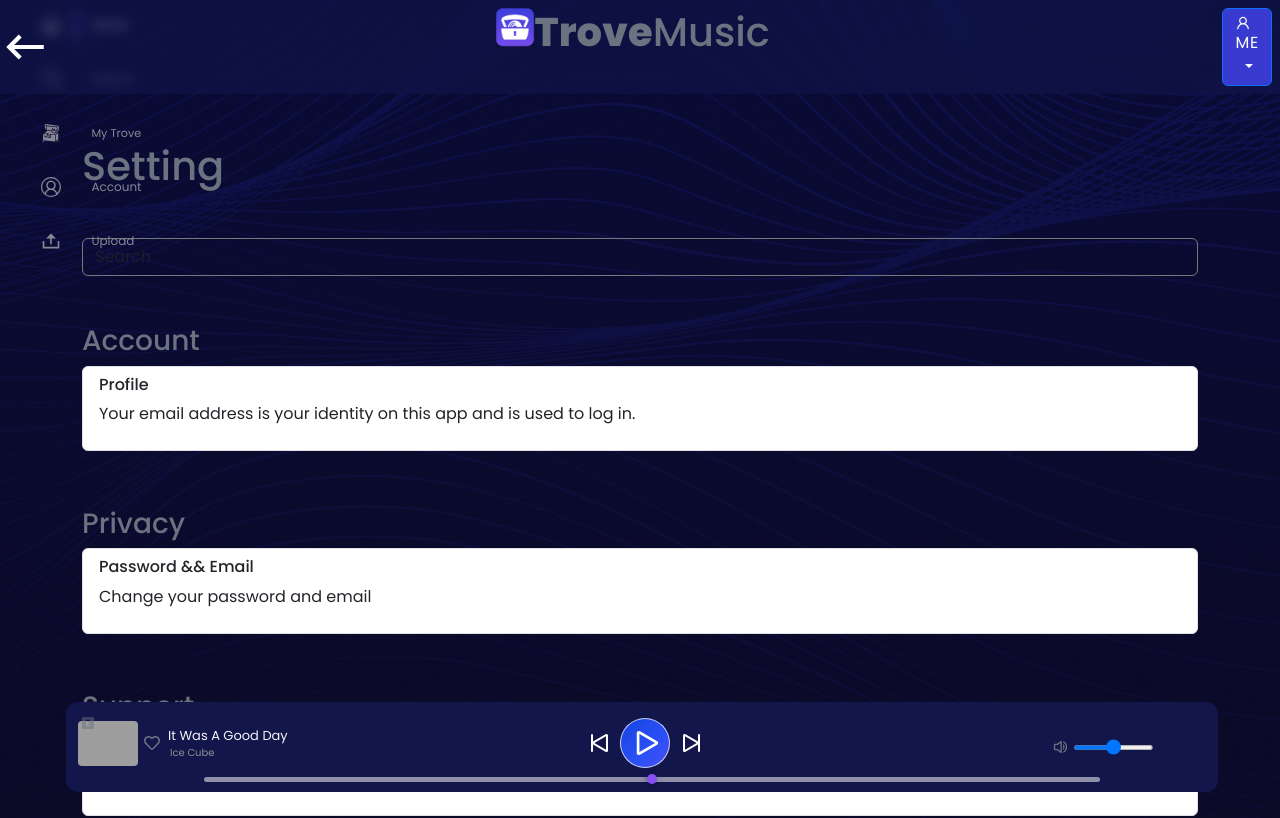
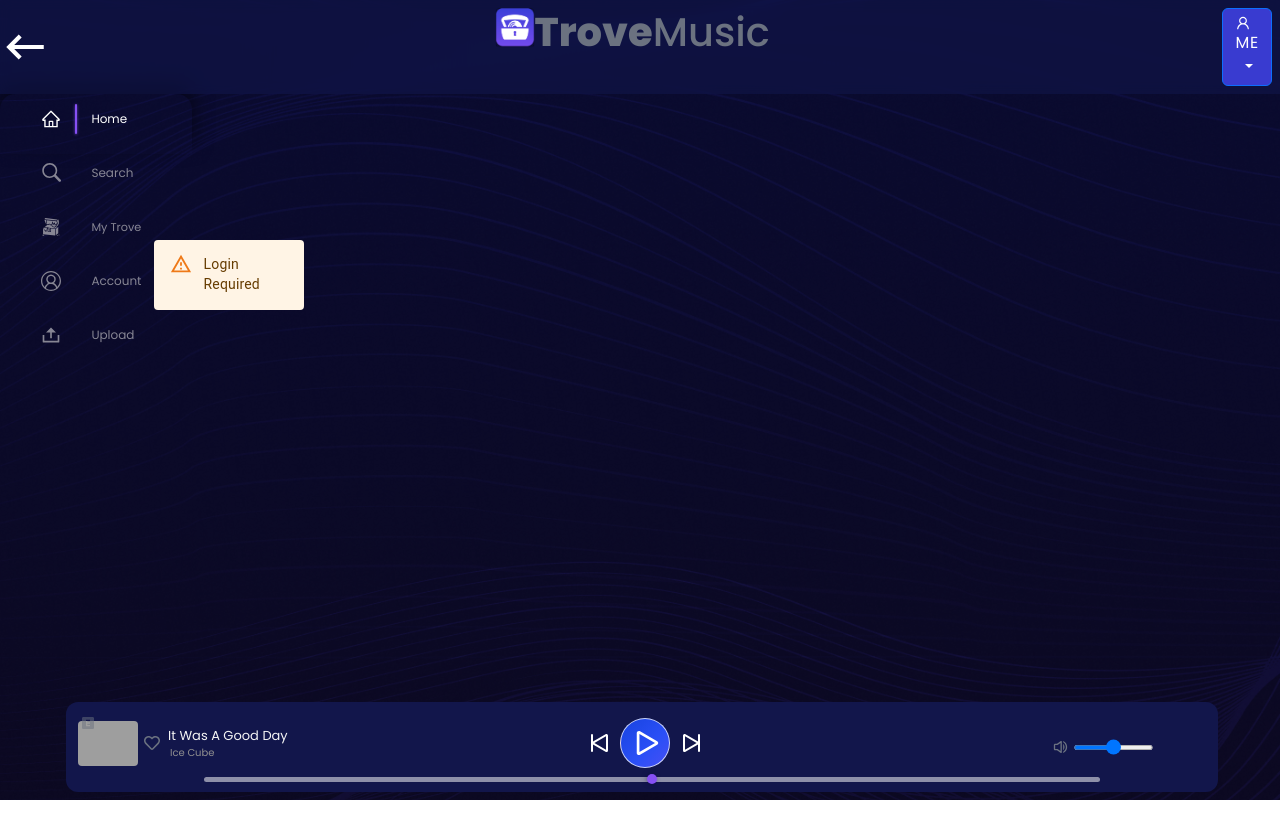
Before and after one commit to JohnMcSwiney/Trove, a React (Create React App) app: page /myaccount in a window 1280 px wide. Shown: the top 818 px of the page. Built offline with nearby package versions, Linux system fonts and the light colour scheme; grey boxes are pictures that could not be loaded.

Commit message:
fixed position with James :>

```diff
--- a/src/App.js
+++ b/src/App.js
@@ -15,10 +15,11 @@ function App() {
 
     <BrowserRouter>
 
-    <div className="text-gray-500 font-body">
+    <div className=" text-gray-500 font-body">
 
       <Header/>
-
+    <div className='body-wrap'>
+      <NavBar/>
       <Routes>
 
         <Route path='/' element={<Home/>}></Route>
@@ -36,11 +37,9 @@ function App() {
 
 
       </Routes>
-        <div className='footer-div'></div>
+      <div className='footer-div'></div>
+        </div>
         <MusicBar/>
-
-        <NavBar/>
-
     </div>
 
     </BrowserRouter>
--- a/src/components/music bar/musicbar.css
+++ b/src/components/music bar/musicbar.css
@@ -2,13 +2,10 @@
     .musicbar{
         width: 90%;
         margin: auto;
-        background: #12164B;
-        border-radius: 0px 0px 8px 8px;
-        /* overflow: hidden;  */
         position: relative;
         z-index: 15;
         padding: 2px;
-        box-shadow: 1px 1px 1px #ffffff;
+
 
     }
 
--- a/src/components/nav bar/navbar.css
+++ b/src/components/nav bar/navbar.css
@@ -1,19 +1,21 @@
 
 @media screen and (min-width:800px){
     .Nav{
-        position:fixed;
+        position:relative;
         top: 0;
         display: flex;
         flex-direction: column;
         justify-content: flex-start;
         background-color: #080C3D;
-        height: 100%;
+        height: 100vh;
         min-width: 15%;
         max-width: 20%;
         align-items: center;
         padding-top: 120px;
         gap: 2px;
         transition: 3ms;
+        z-index: 13;
+
     /* display: flex;
     flex-direction: row;
     justify-content: space-around;
--- a/src/my account/MyAccount.jsx
+++ b/src/my account/MyAccount.jsx
@@ -2,8 +2,7 @@
 import './myaccount.css'
 
 import React from 'react';
-
-
+import {Alert} from "@mui/material"
 const MyAccount = () => {
 
   const options = [
@@ -122,7 +121,11 @@ const MyAccount = () => {
 
       setVisibleOptions(returnItems)
     };
+    const userinfo = localStorage.getItem("user") !== null
+
   return (
+      <>
+          {userinfo ? (
           <div className='my-account-page'>
                  <div className="container my-5">
                     <h1>Setting</h1>
@@ -156,8 +159,8 @@ const MyAccount = () => {
                  </div>
 
 
-          </div>
-
+          </div>): (<Alert severity="warning" className='alertBox'>Login Required</Alert>)}
+          </>
   )
 }
 
--- a/src/my account/myaccount.css
+++ b/src/my account/myaccount.css
@@ -6,3 +6,12 @@
 
 
 }
+
+.alertBox{
+    width: 150px;
+    height: 70px;
+    position: absolute;
+    left: 12%;
+    top: 30%;
+    z-index: 16;
+}
--- a/src/my trove/MyTrove.jsx
+++ b/src/my trove/MyTrove.jsx
@@ -40,8 +40,8 @@ const MyTrove = () => {
   const userFollowers = 124;
 
   return (
-    <div>
-      <div className='myTrvcontainer container'>
+    <div className='container'>
+      <div className='myTrvcontainer '>
         <div className='pfp_name_follower_cont'>
           <div className='borderuserimg'>
             <img src={tempUser1.imageURL} className='user-img'></img>
--- a/src/styles.css
+++ b/src/styles.css
@@ -70,6 +70,9 @@ body {
   background-position:center;
   position: relative;
   min-height:100vh;
+  display: flex;
+  flex-direction: column;
+
 
 }
 
@@ -77,6 +80,11 @@ body {
   height: 250px;
 }
 
+.body-wrap{
+  display: flex;
+  justify-content: start;
+  /* height: 100vh; */
+}
 /*
 1. Add the correct height in Firefox.
 2. Correct the inheritance of border color in Firefox. (https://bugzilla.mozilla.org/show_bug.cgi?id=190655)
```
Also changed, not shown: package.json (+7 -1 lines), 1 other file (tests, documents, lock files or other folders).
